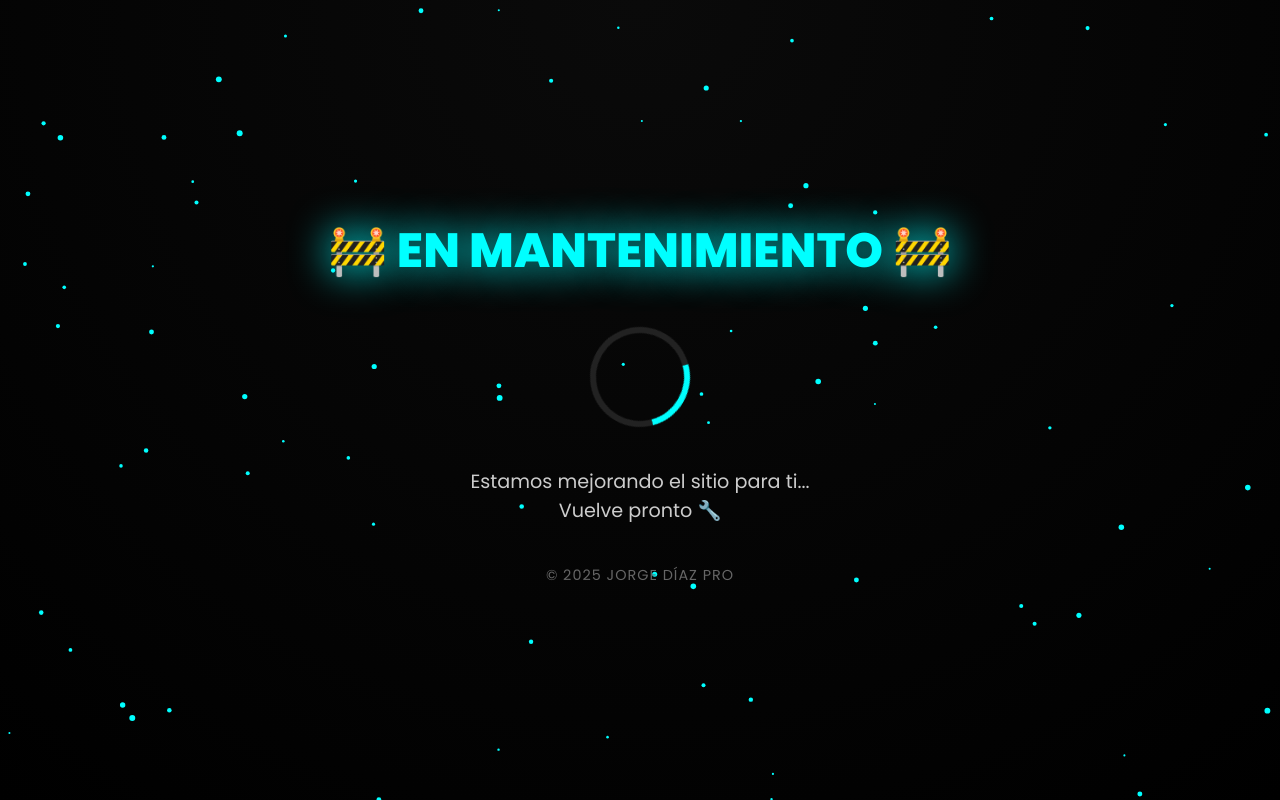
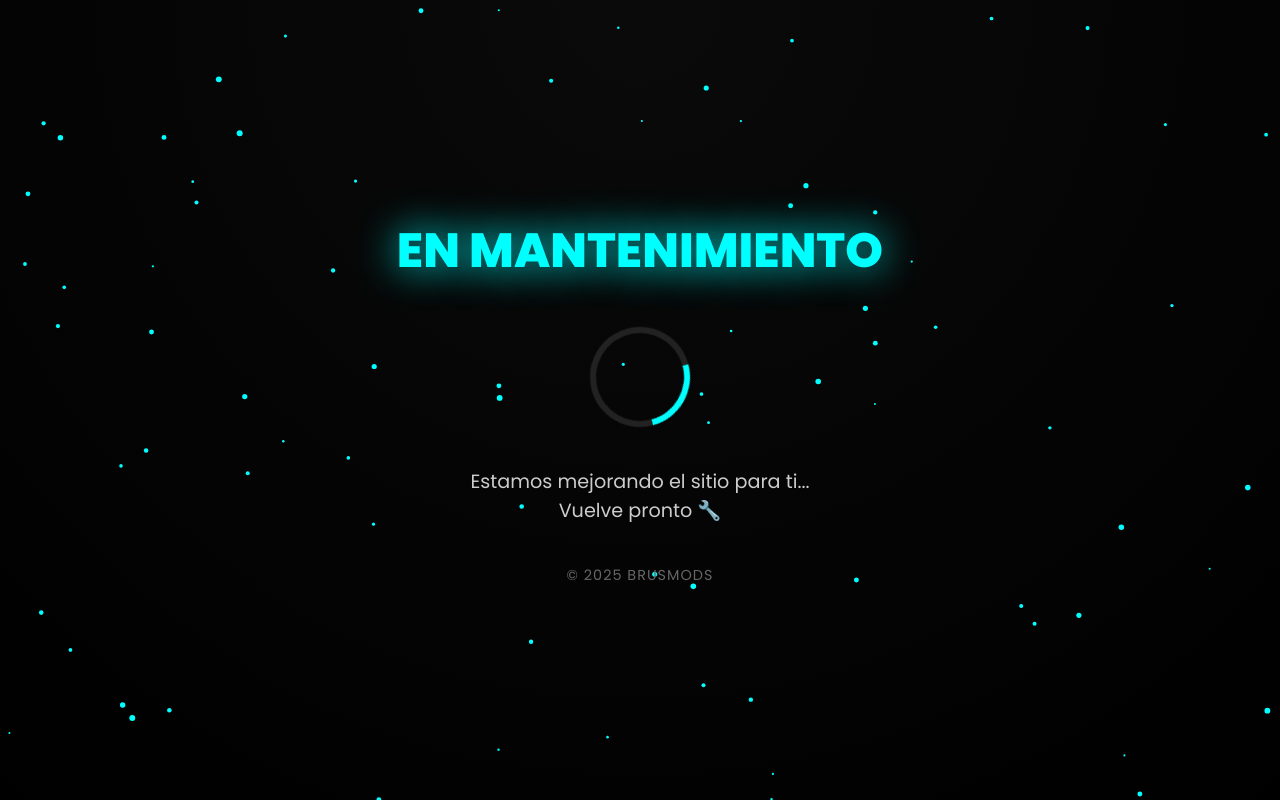
Before and after one commit to BrusMods/En-mantenimiento-, a plain HTML site: page index.html in a window 1280 px wide. Drawn offline with Linux system fonts and the light colour scheme.

Commit message:
Update index.html

```diff
--- a/index.html
+++ b/index.html
@@ -3,7 +3,7 @@
 <head>
   <meta charset="UTF-8" />
   <meta name="viewport" content="width=device-width, initial-scale=1.0" />
-  <title>🚧 En Mantenimiento | JORGE DÍAZ PRO 🚀</title>
+  <title> En Mantenimiento | BRUSMODS 🚀</title>
 
   <style>
     @import url('https://fonts.googleapis.com/css2?family=Poppins:wght@400;600;800&display=swap');
@@ -97,10 +97,10 @@
   <canvas id="particles"></canvas>
 
   <div class="container">
-    <h1>🚧 En Mantenimiento 🚧</h1>
+    <h1> En Mantenimiento </h1>
     <div class="loader"></div>
     <p>Estamos mejorando el sitio para ti...<br>Vuelve pronto 🔧</p>
-    <div class="footer">© 2025 JORGE DÍAZ PRO</div>
+    <div class="footer">© 2025 BRUSMODS</div>
   </div>
 
   <script>
```
